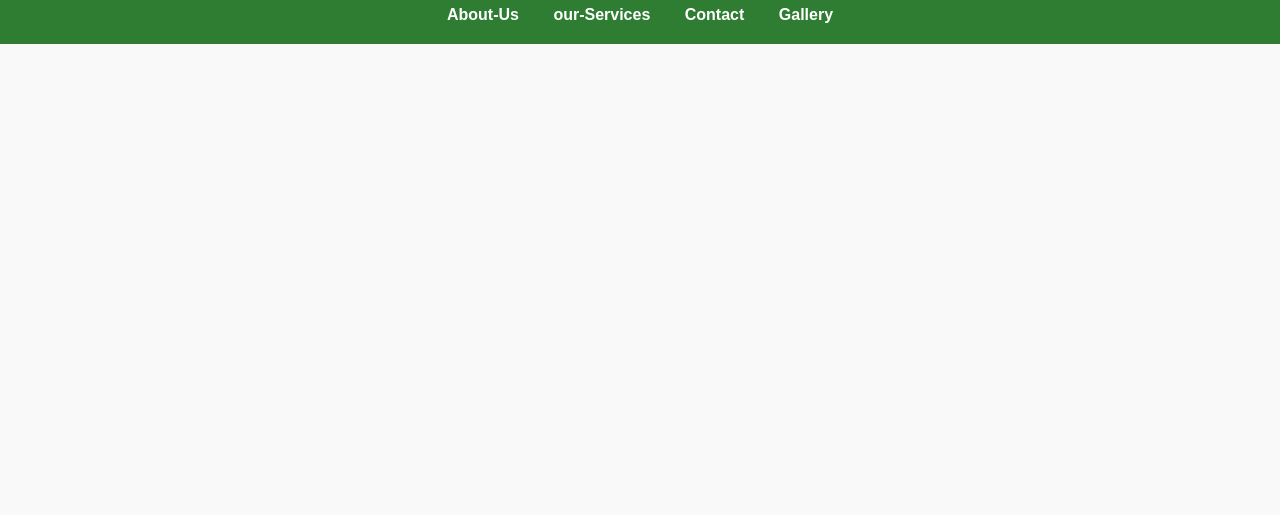
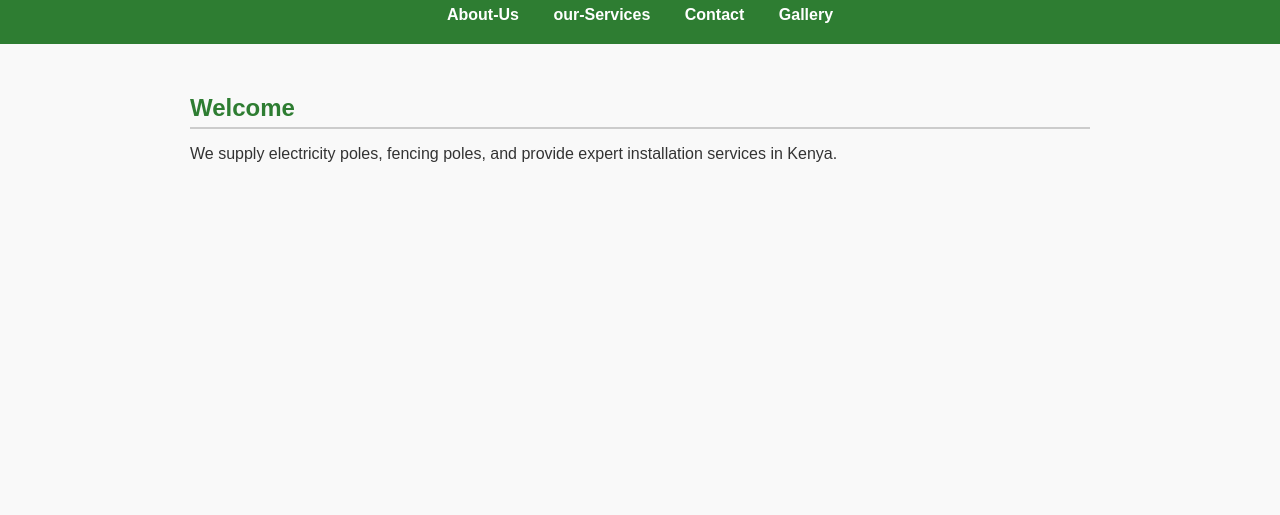
Before and after one commit to intrepids-plantation/intrepids-plantation.github.io, a plain HTML site: page index.html in a window 1280 px wide. Shown: the part 285-800 px from the top of the page. Drawn offline with Linux system fonts and the light colour scheme.

Commit message:
Update index.html

```diff
--- a/index.html
+++ b/index.html
@@ -20,6 +20,9 @@
       <a href="gallery.html">Gallery</a>
     </nav>
   </header>
-
+ <section>
+    <h2>Welcome</h2>
+    <p>We supply electricity poles, fencing poles, and provide expert installation services in Kenya.</p>
+  </section>
 </body>
 </html>
```
